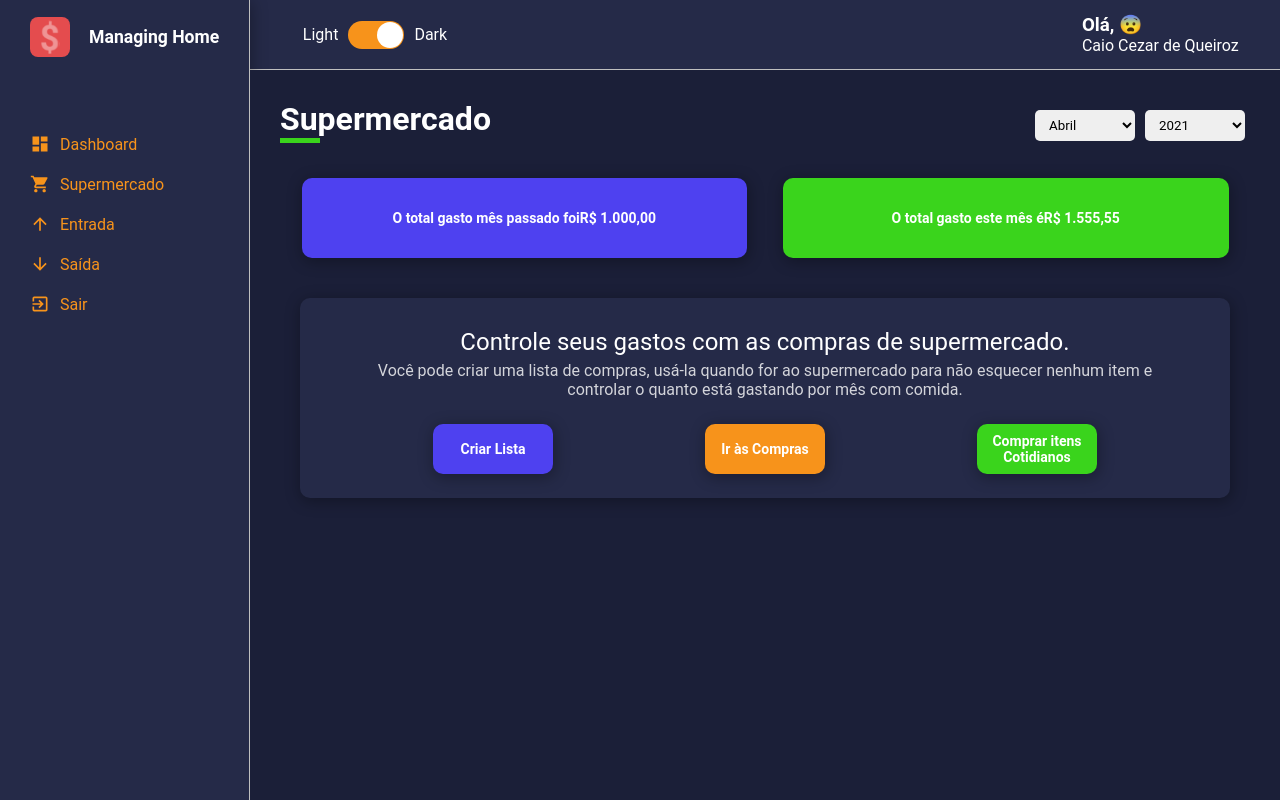
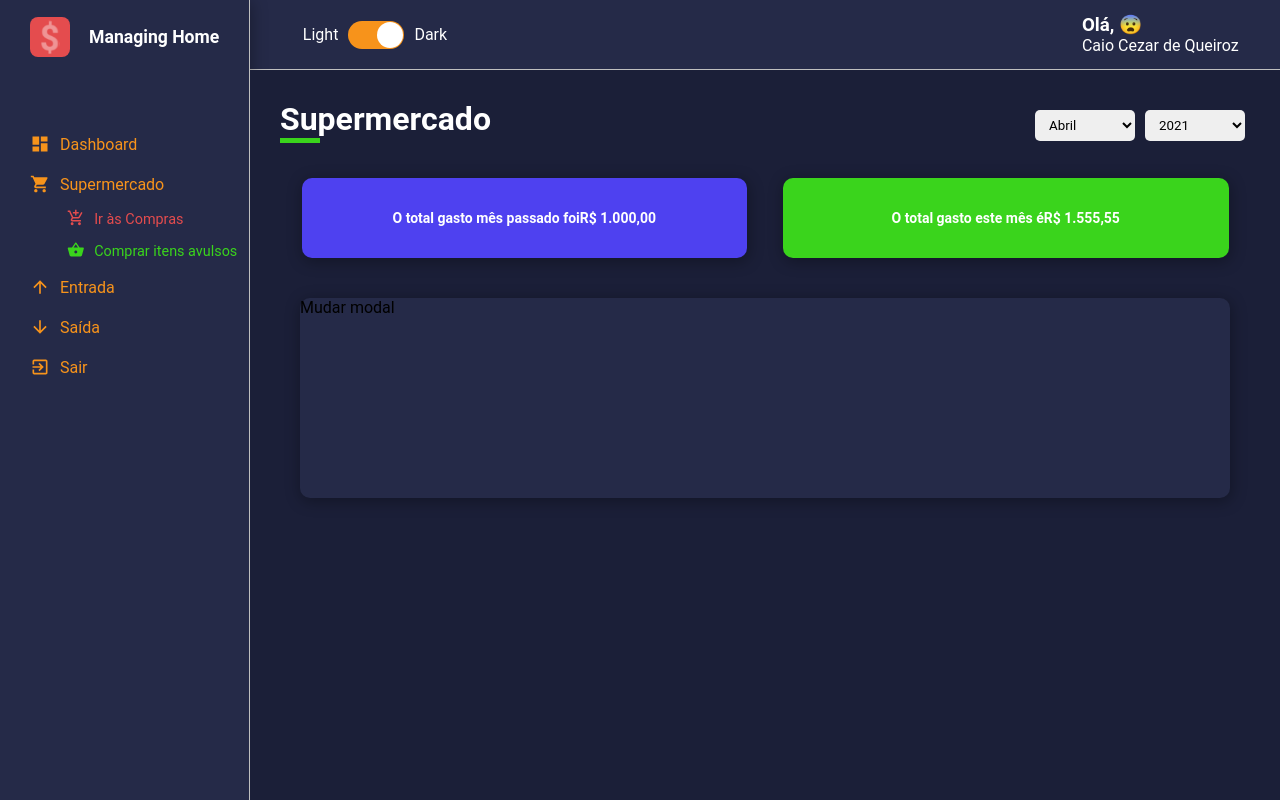
Before and after one commit to ccqueiroz/Managing-Home, a React (Create React App) app: page / in a window 1280 px wide. Both pictures are taken after a click on the button "Criar Lista". Built offline with nearby package versions, Linux system fonts and the light colour scheme.

Commit message:
incremento no provider da variavel de estado para modificar o layout do aside e pag supermarket

```diff
--- a/src/components/Aside/index.tsx
+++ b/src/components/Aside/index.tsx
@@ -1,28 +1,45 @@
-import React from 'react';
+import React, { useContext, useMemo, useState } from 'react';
 
 import { Link } from 'react-router-dom';
 
-import { Container, Header, LogoImg, MenuContainer, MenuItemLink, Title, TitleMenuLink} from './style';
+import { Container, Header, LogoImg, MenuContainer, MenuItemLink, Title, TitleMenuLink, ContainerSubMenu, Img } from './style';
 
 import logoImg from '../../assets/logo.svg';
 
-import { MdDashboard, MdArrowDownward, MdArrowUpward, MdExitToApp, MdShoppingCart } from 'react-icons/md';
+import { MdDashboard, MdArrowDownward, MdArrowUpward, MdExitToApp, MdShoppingCart, MdInsertDriveFile, MdAddShoppingCart, MdShoppingBasket } from 'react-icons/md';
 
 
 import dataAside from '../../utils/dataAside';
+import { DataContext } from '../../providers/DataContext';
 
 
-const Aside : React.FC = () => {
+const Aside: React.FC = () => {
+
+    const themes = useContext(DataContext);
+
+    console.log('aside ->')
+    console.log(themes)
 
     const arrayImgMenuLink = [
-        <MdDashboard />, <MdShoppingCart />,<MdArrowUpward />, <MdArrowDownward/>, <MdExitToApp />
+        <MdDashboard />, <MdShoppingCart />, <MdArrowUpward />, <MdArrowDownward />, <MdExitToApp />
     ]
+    const arrayImgSubMenuLink = [
+        <MdInsertDriveFile />, <MdAddShoppingCart />, <MdShoppingBasket />
+    ]
+
+    const arrayStateButtons = useMemo(() => {
+        return [
+            themes.asideShowButtons.newList,
+            themes.asideShowButtons.purchase,
+            themes.asideShowButtons.buySingle
+        ];
+    }, [themes.asideShowButtons]);
 
 
     return (
         <Container>
             <Header>
-                <LogoImg src={logoImg} alt="Logo do App Managing Home"/>
+                <LogoImg src={logoImg} alt="Logo do App Managing Home" />
                 <Title>Managing Home</Title>
             </Header>
 
@@ -30,12 +47,34 @@ const Aside : React.FC = () => {
                 {
                     dataAside.map((element, index) => {
                         return (
-                            <Link to={element.href} style={{textDecoration: 'none'}}>
-                                <MenuItemLink key={element.id} href={element.href}>
-                                    {arrayImgMenuLink[index]}
-                                    <TitleMenuLink>{element.title}</TitleMenuLink>
-                                </MenuItemLink>
-                            </Link>
+                            <div className="div">
+                                <Link to={element.href} style={{ textDecoration: 'none' }}>
+                                    <MenuItemLink key={element.id} href={element.href}>
+                                        {arrayImgMenuLink[index]}
+                                        <TitleMenuLink>{element.title}</TitleMenuLink>
+                                    </MenuItemLink>
+                                </Link>
+                                <ContainerSubMenu>
+                                    {
+                                        themes.asideShowButtons.showModal ?
+                                            element.sub ?
+                                                element.submenu.map(menuItem => {
+                                                    return (
+                                                        <button key={menuItem.id} style={{
+                                                            color: menuItem.bgColor, display: arrayStateButtons.filter((_, index) => {
+                                                                return index === (menuItem.id - 1)
+                                                            })[0] ? 'flex' : 'none'
+                                                            }} id='teste' onClick={e => themes.setShowButton(e, (menuItem.id -1))}>
+                                                            <Img>{arrayImgSubMenuLink[menuItem.id - 1]}</Img>
+                                                            <TitleMenuLink>{menuItem.title}</TitleMenuLink>
+                                                        </button>
+                                                    );
+                                                })
+                                                : null
+                                            : null
+                                    }
+                                </ContainerSubMenu>
+                            </div>
                         );
                     })
                 }
--- a/src/components/Aside/style.ts
+++ b/src/components/Aside/style.ts
@@ -32,7 +32,7 @@ export const Header = styled.header`
 
 export const Title = styled.h1`
     font-size: 1.1rem;
-    color: ${props => props.theme.colors.white}
+    color: ${props => props.theme.colors.white};
 
 `;
 
@@ -73,6 +73,30 @@ export const MenuItemLink = styled.a`
 
 
 `;
+export const ContainerSubMenu = styled.div`
+    width: 100%;
+    display: flex;
+    flex-direction: column;
+    position: relative;
+    align-items: flex-start;
+    left: 23%;
+    transition: all .3s;
+
+    >button{
+        background-color: transparent;
+        margin: 5px;
+        font-size: .9rem;
+        display: flex;
+        align-items: center;
+        transition: all .3s;
+    }
+    >button:hover{
+        opacity: .7;
+    }
+`;
+export const Img = styled.div`
+    font-size: 1.1rem;
+`;
 
 export const TitleMenuLink = styled.span`
     margin-left: 10px;
--- a/src/pages/Supermarket/index.tsx
+++ b/src/pages/Supermarket/index.tsx
@@ -15,6 +15,7 @@ import MensageBox from '../../components/MensageBox';
 
 const Supermarket: React.FC = () => {
     const themes = useContext(DataContext);
+    console.log('supermarket ->')
     console.log(themes)
     const [valueSelectMonth, setValueSelectMonth] = useState<string>(String(themes.dateCurrent.getMonth() + 1));
     const [valueSelectYear, setValueSelectYear] = useState<string>(String(themes.dateCurrent.getFullYear()));
@@ -39,17 +40,23 @@ const Supermarket: React.FC = () => {
                 <CardTotalValueForMonthSupermarket bgColor="#4E41F0" monthCurrent={false} />
                 <CardTotalValueForMonthSupermarket bgColor="#3ad41c" monthCurrent={true} />
             </ContainerSectionMsgBox>
+            {/* <button onClick={e=> themes.setShowButton(e, 'close')}>FECHAR MODAL</button> */}
             <ContainerSectionMsgBox>
+                {
+                    !themes.asideShowButtons.showModal ?
                         <MensageBox>
                             <ContentHeaderCardBox>Controle seus gastos com as compras de supermercado.
-                        <p>Você pode criar uma lista de compras, usá-la quando for ao supermercado para não esquecer nenhum item e controlar o quanto está gastando por mês com comida.</p>
+                                <p>Você pode criar uma lista de compras, usá-la quando for ao supermercado para não esquecer nenhum item e controlar o quanto está gastando por mês.</p>
                             </ContentHeaderCardBox>
                             <ButtonsCardSupermarket>
-                        <button style={{backgroundColor: '#4E41F0'}}>Criar Lista</button>
-                        <button style={{backgroundColor: '#F7931B'}}>Ir às Compras</button>
-                        <button style={{backgroundColor: '#3ad41c'}}>Comprar itens Cotidianos</button>
+                                <button onClick={e => themes.setShowButton(e)} id="newList" style={{backgroundColor: '#4E41F0'}}>Criar Lista</button>
+                                <button onClick={e => themes.setShowButton(e)} id="purchase" style={{backgroundColor: '#E44C4E'}}>Ir às Compras</button>
+                                <button onClick={e => themes.setShowButton(e)} id="buySingle" style={{backgroundColor: '#3ad41c'}}>Comprar itens Avulsos</button>
                             </ButtonsCardSupermarket>
                         </MensageBox>
+                        :
+                        <MensageBox>Mudar modal</MensageBox>
+                }
             </ContainerSectionMsgBox>
         </Container>
     );
--- a/src/providers/ComponentProviders/Store.tsx
+++ b/src/providers/ComponentProviders/Store.tsx
@@ -28,6 +28,61 @@ const Store: React.FC<IDataContextProps> = ({ children, changeTheme }) => {
             date: new Date(`${Number(mes)}-1-${Number(ano)}`)
         })
     }
+    function setAsideShowButtons(show: any, index: any) {
+        let type = '';
+        if (index === 0)
+            type = 'newList'
+        else if (index === 1)
+            type = 'purchase'
+        else if (index === 2)
+            type = 'buySingle'
+        else if (index === 'close')
+            type = 'close'
+
+        if (show.target.id === 'newList' || type === 'newList') {
+            setState({
+                ...state,
+                asideShowButtons: {
+                    showModal: true,
+                    newList: false,
+                    purchase: true,
+                    buySingle: true
+                }
+            });
+        } else if (String(show.target.id) === 'purchase' || type === 'purchase') {
+            setState({
+                ...state,
+                asideShowButtons: {
+                    showModal: true,
+                    newList: true,
+                    purchase: false,
+                    buySingle: true
+                }
+            });
+
+        } else if (String(show.target.id) === 'buySingle' || type === 'buySingle') {
+            setState({
+                ...state,
+                asideShowButtons: {
+                    showModal: true,
+                    newList: true,
+                    purchase: true,
+                    buySingle: false
+                }
+            });
+
+        } else if (type === 'close') {
+            setState({
+                ...state,
+                asideShowButtons: {
+                    showModal: false,
+                    newList: false,
+                    purchase: false,
+                    buySingle: false
+                }
+            });
+        }
+    }
     function updateTheme() {
         changeTheme();
     }
@@ -37,9 +92,11 @@ const Store: React.FC<IDataContextProps> = ({ children, changeTheme }) => {
             theme: state.theme,
             saldoCurrent: state.saldoCurrent,
             dateCurrent: state.date,
+            asideShowButtons: state.asideShowButtons,
             setTheme: _ => updateTheme(),
             setSaldoCurrent: (n: number) => updateState('saldoCurrent', n),
-            setDate: (m: number, y: number) => setDateProvider(m, y)
+            setDate: (m: number, y: number) => setDateProvider(m, y),
+            setShowButton: (s: any, index?: any) => setAsideShowButtons(s, index)
         }}>
             {children}
         </DataContext.Provider>
--- a/src/providers/DataContext.ts
+++ b/src/providers/DataContext.ts
@@ -12,10 +12,14 @@ const date = new Date();
 
 export const dataThemes = {
         theme: themes,
-        // setThemes: () =>{},
-        // saldoFunc: (n:number)=>{return n},
         saldoCurrent: 0,
-        date: date
+        date: date,
+        asideShowButtons: {
+            showModal: false,
+            newList: false,
+            purchase: false,
+            buySingle: false
+        }
 }
 console.log('teste DataContext')
 console.log(dataThemes.date)
@@ -24,8 +28,10 @@ export const DataThemesProps ={
     theme: dataThemes.theme,
     saldoCurrent: dataThemes.saldoCurrent,
     dateCurrent: dataThemes.date,
+    asideShowButtons: dataThemes.asideShowButtons,
     setTheme: (t: any) => {},
     setSaldoCurrent: (s: any) => {},
-    setDate: (m:number, y: number) => {}
+    setDate: (m:number, y: number) => {},
+    setShowButton: (s:any, index?:any) => {},
 }
 export const DataContext = React.createContext(DataThemesProps);
--- a/src/utils/dataAside.ts
+++ b/src/utils/dataAside.ts
@@ -3,28 +3,60 @@ export default [
 
         title: 'Dashboard',
         id: 1,
-        href: '/dashboard'
+        href: '/dashboard',
+        sub: false,
+        submenu:[]
     },
     {
         title: 'Supermercado',
         id: 2,
-        href: '/'
+        href: '/',
+        sub: true,
+        submenu: [
+            {
+                id: 1,
+                title: 'Criar Lista',
+                bgColor: '#4E41F0',
+                type: 'newList'
+            },
+            {
+                id: 2,
+                title: 'Ir às Compras',
+                bgColor: '#E44C4E',
+                type: 'purchase'
+
+            },
+            {
+                id: 3,
+                title: 'Comprar itens avulsos',
+                bgColor: '#3ad41c',
+                type: 'buySingle'
+
+            },
+
+        ]
     },
     {
         title: 'Entrada',
         id: 3,
-        href: '/list/:entrada'
+        href: '/list/:entrada',
+        sub: false,
+        submenu:[]
     },
 
     {
         title: 'Saída',
         id: 4,
-        href: '/list/:saida'
+        href: '/list/:saida',
+        sub: false,
+        submenu:[]
     },
     {
         title: 'Sair',
         id: 5,
-        href: '#'
+        href: '#',
+        sub: false,
+        submenu:[]
     },
 
 ]
```
Lines whose indentation alone changed are shown as unchanged.
